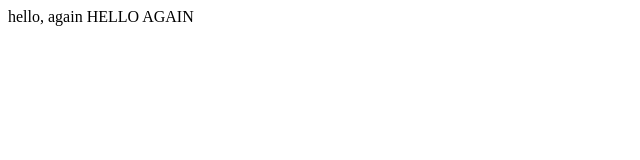
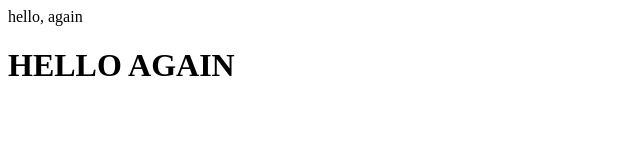
Before and after one commit to MissyMcGee8/Second_website, a plain HTML site: page index.html in a window 1280 px wide. Shown: the whole page, without its empty margins (0-640 px from the left). Drawn offline with Linux system fonts and the light colour scheme.

Commit message:
Edited h1 tag

```diff
--- a/index.html
+++ b/index.html
@@ -1,2 +1,2 @@
 hello, again
-<hi>HELLO AGAIN</hi>
+<h1>HELLO AGAIN</h1>
```
